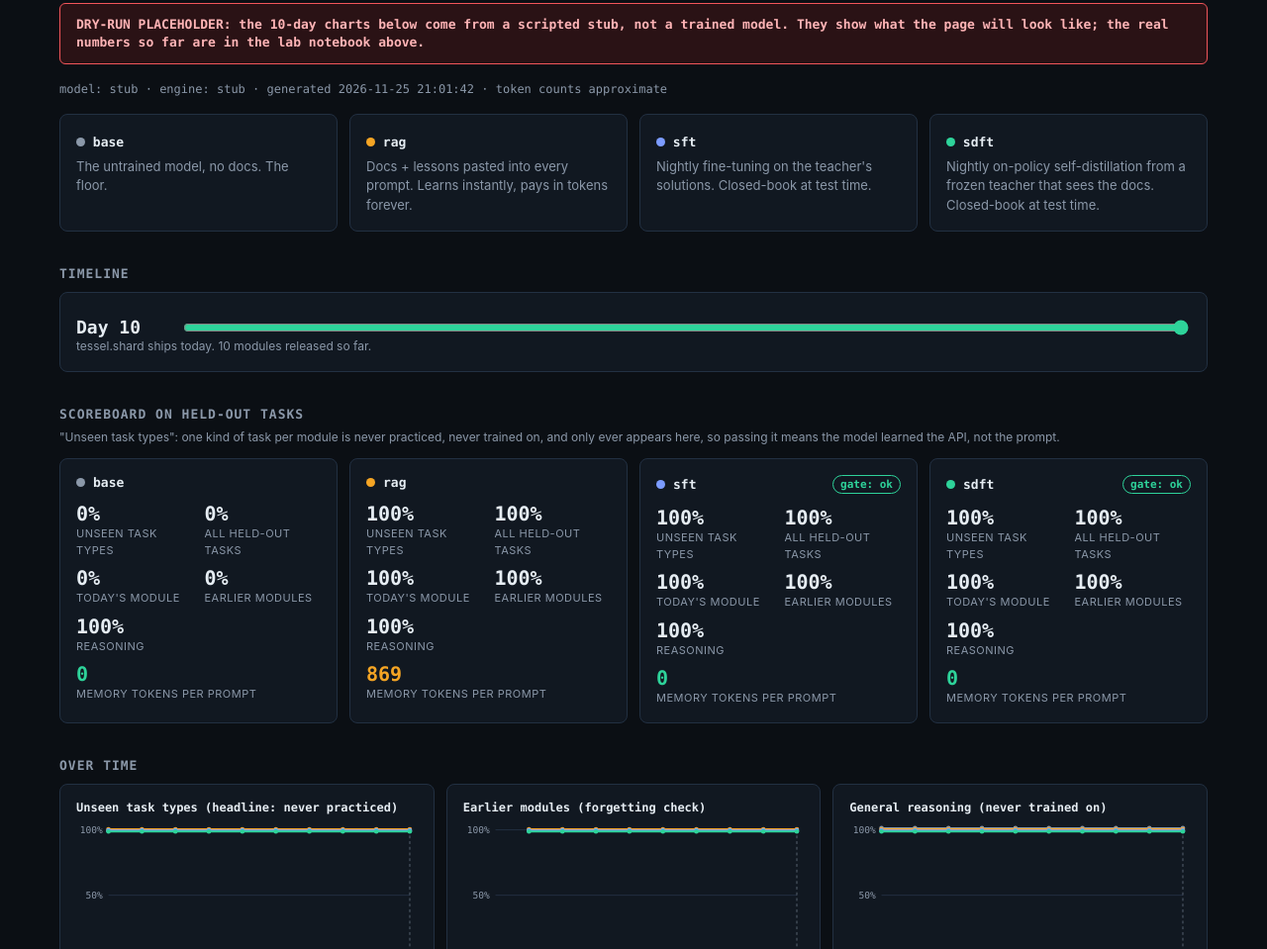
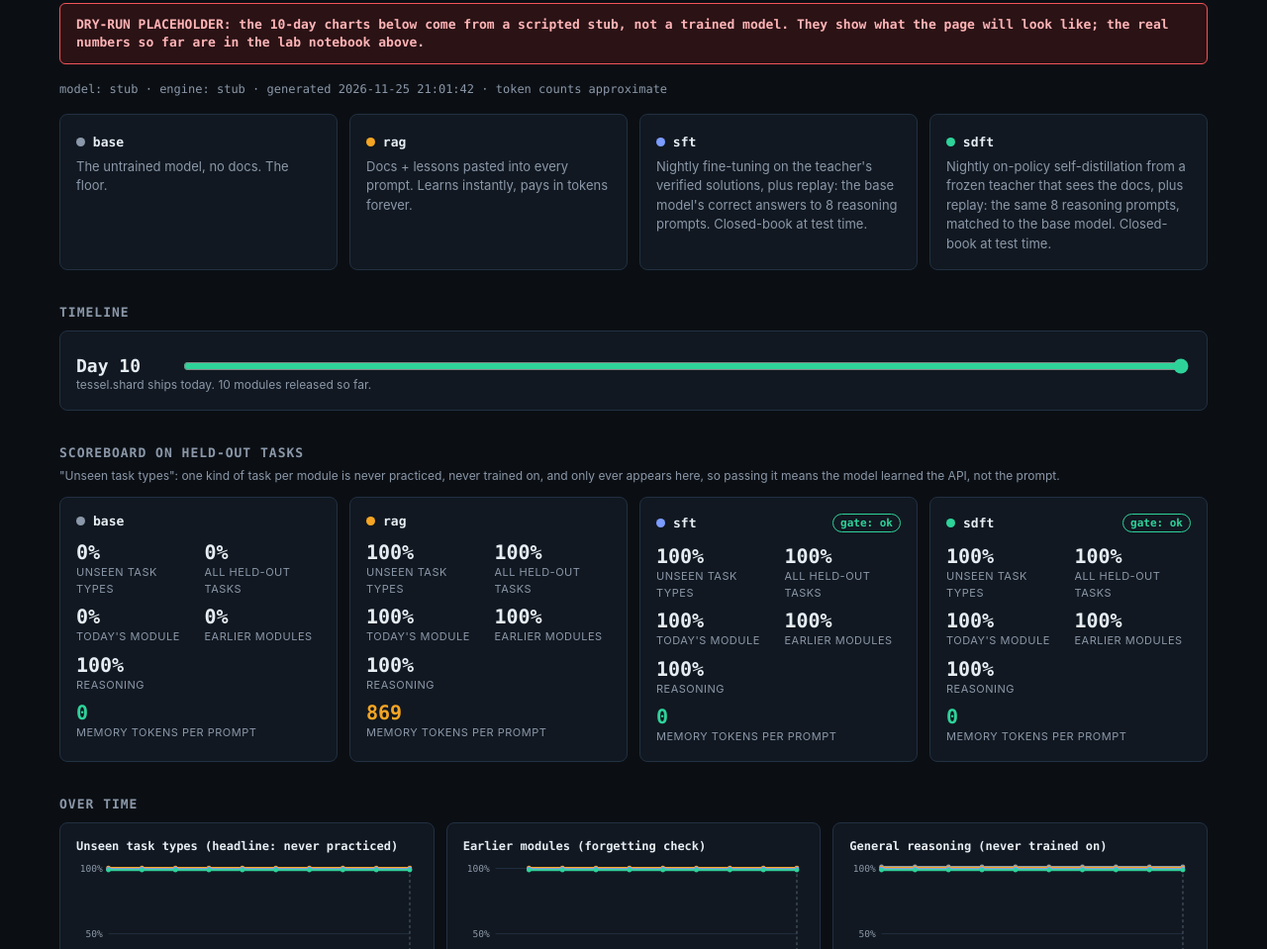
Before and after one commit to samisbakedham/nightshift, a plain HTML site: page demo/index.html in a window 1280 px wide. Shown: the part 3493-4452 px from the top of the page at 99% size. Drawn offline with Linux system fonts and the light colour scheme.

Commit message:
Docs: replay applies to sft too (same 8 reasoning prompts per night)
The arms table implied sft had no replay. Both arms replay the same prompts each
night: sdft as a KL anchor to the base model on its own samples, sft as CE on the
base model's correct answers.

Co-Authored-By: Claude Opus 5.5 <noreply@anthropic.com>

```diff
--- a/demo/index.html
+++ b/demo/index.html
@@ -118,8 +118,8 @@
   <div class="explain">
     <div class="panel"><b><span class="dot" style="background:var(--base)"></span> base</b><div>The untrained model, no docs. The floor.</div></div>
     <div class="panel"><b><span class="dot" style="background:var(--rag)"></span> rag</b><div>Docs + lessons pasted into every prompt. Learns instantly, pays in tokens forever.</div></div>
-    <div class="panel"><b><span class="dot" style="background:var(--sft)"></span> sft</b><div>Nightly fine-tuning on the teacher's solutions. Closed-book at test time.</div></div>
-    <div class="panel"><b><span class="dot" style="background:var(--sdft)"></span> sdft</b><div>Nightly on-policy self-distillation from a frozen teacher that sees the docs. Closed-book at test time.</div></div>
+    <div class="panel"><b><span class="dot" style="background:var(--sft)"></span> sft</b><div>Nightly fine-tuning on the teacher's verified solutions, plus replay: the base model's correct answers to 8 reasoning prompts. Closed-book at test time.</div></div>
+    <div class="panel"><b><span class="dot" style="background:var(--sdft)"></span> sdft</b><div>Nightly on-policy self-distillation from a frozen teacher that sees the docs, plus replay: the same 8 reasoning prompts, matched to the base model. Closed-book at test time.</div></div>
   </div>
 
   <h2>Timeline</h2>
```
Also changed, not shown: 2 other files.
